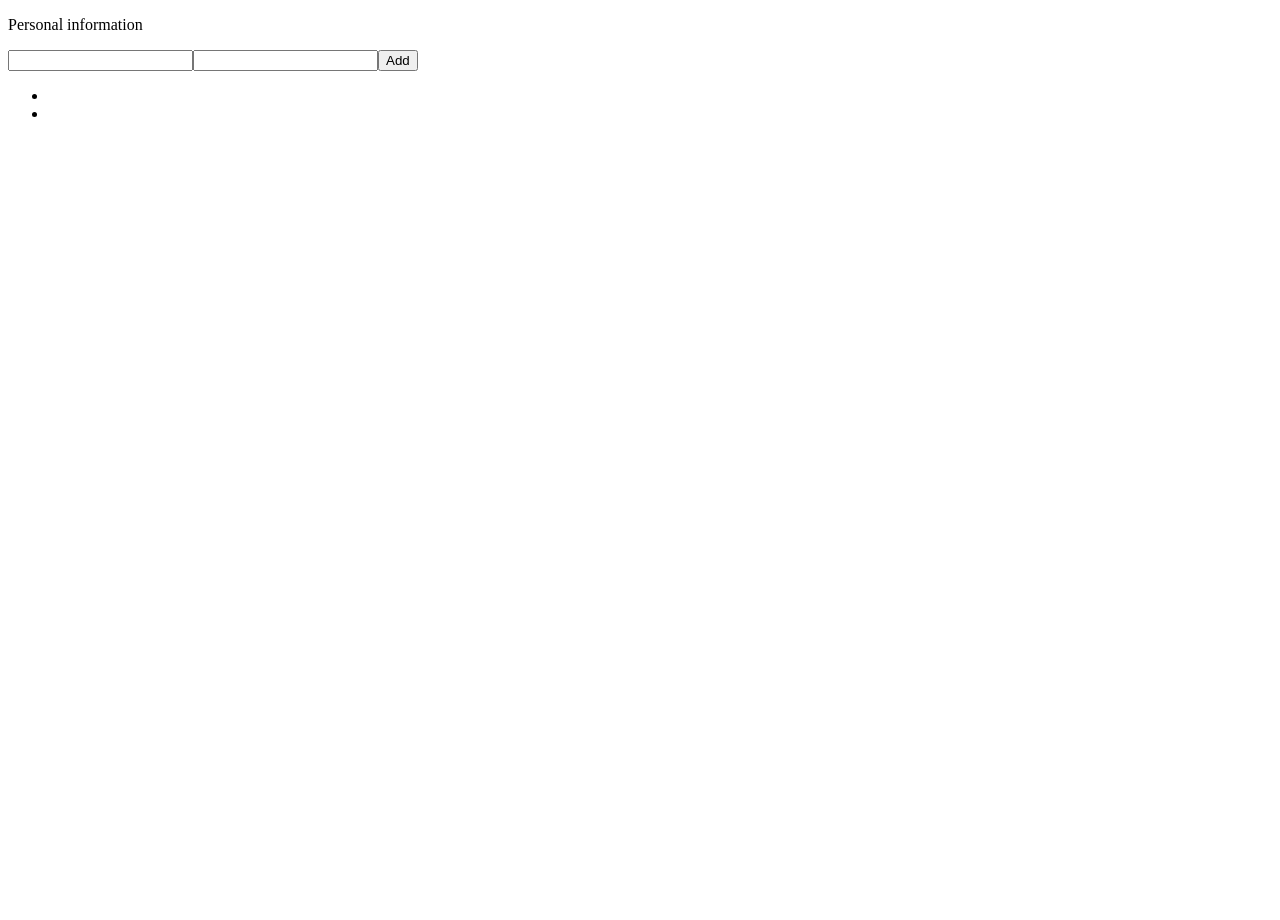
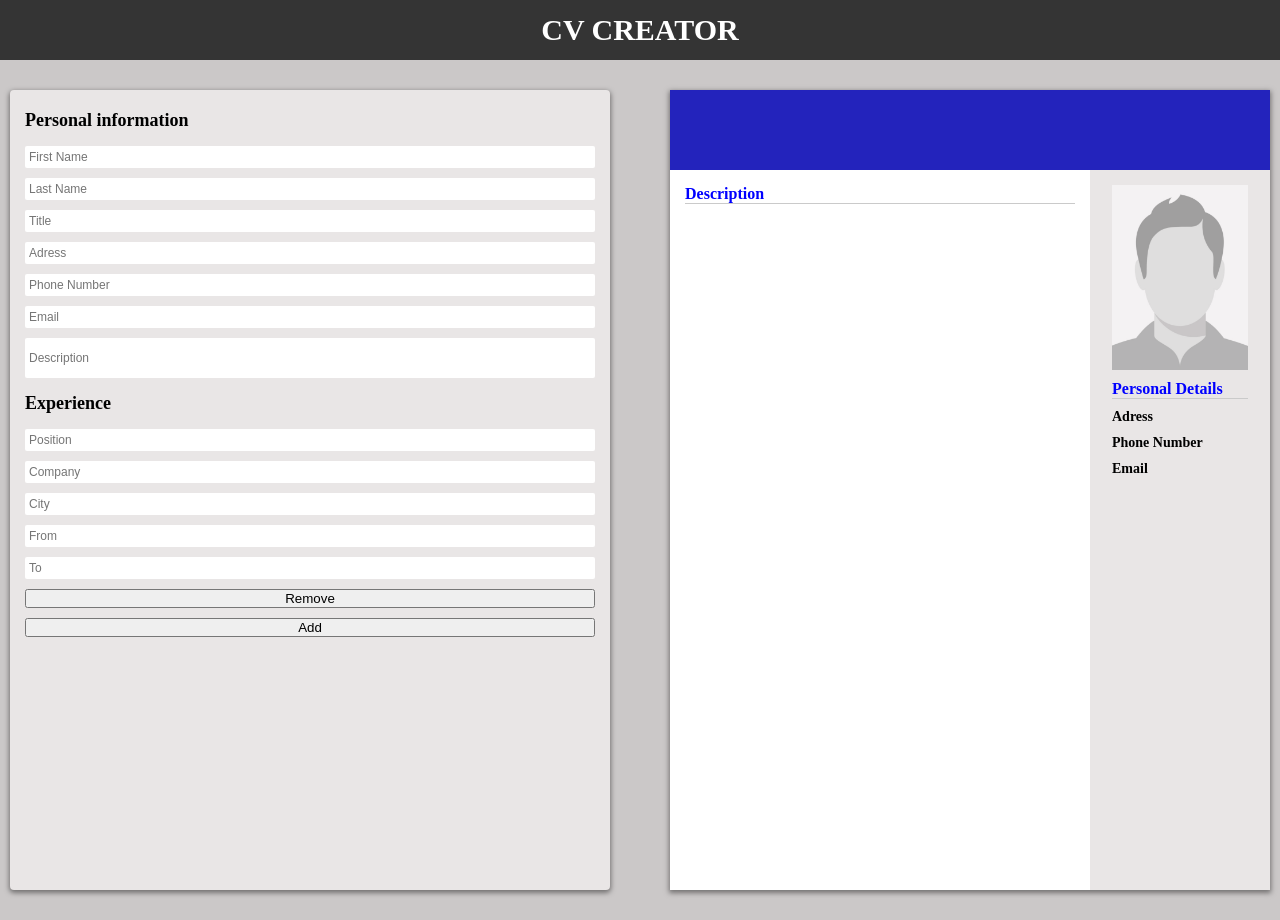
Before and after one commit to FreddyHaas/cv-project, a React (Create React App) app: page / in a window 1280 px wide. Before the commit the page ends 800 px from the top, so only its background shows below. Built offline with nearby package versions, Linux system fonts and the light colour scheme.

Commit message:
Add input field for experience and update styling

```diff
--- a/public/index.html
+++ b/public/index.html
@@ -10,29 +10,9 @@
       content="Web site created using create-react-app"
     />
     <link rel="manifest" href="%PUBLIC_URL%/manifest.json" />
-    <!--
-      Notice the use of %PUBLIC_URL% in the tags above.
-      It will be replaced with the URL of the `public` folder during the build.
-      Only files inside the `public` folder can be referenced from the HTML.
-
-      Unlike "/favicon.ico" or "favicon.ico", "%PUBLIC_URL%/favicon.ico" will
-      work correctly both with client-side routing and a non-root public URL.
-      Learn how to configure a non-root public URL by running `npm run build`.
-    -->
     <title>React App</title>
   </head>
   <body>
-    <noscript>You need to enable JavaScript to run this app.</noscript>
     <div id="root"></div>
-    <!--
-      This HTML file is a template.
-      If you open it directly in the browser, you will see an empty page.
-
-      You can add webfonts, meta tags, or analytics to this file.
-      The build step will place the bundled scripts into the <body> tag.
-
-      To begin the development, run `npm start` or `yarn start`.
-      To create a production bundle, use `npm run build` or `yarn build`.
-    -->
   </body>
 </html>
--- a/src/App.js
+++ b/src/App.js
@@ -1,19 +1,51 @@
 import React, { Component } from 'react';
 import PersonalInformation from './Components/PersonalInformation.js'
+import PersonalDetails from './Components/PersonalDetails.js'
+import Description from './Components/Description.js'
+import './styles.css'
+
+
 
 class App extends Component {
   constructor() {
     super();
 
     this.state = {
-      personalInformation: {firstName: '', lastName: ''},
+      personalInformation: {firstName: '', lastName: '', title:''},
+      personalDetails: {adress: '', phoneNumber: '', email: ''},
+      description: '',
+      experience:[{position: '', company: '', city:'', from:'', to:''}]
     }
   }
 
-  handleChange = (e) => {
+  updatePersonalInformation = (e) => {
     let personalInformation = this.state.personalInformation;
     personalInformation[e.target.name] = e.target.value;
     this.setState({personalInformation});
+  }
+
+  updatePersonalDetails = (e) => {
+    let personalDetails = this.state.personalDetails;
+    personalDetails[e.target.name] = e.target.value;
+    this.setState({personalDetails});
+  }
+
+  updateExperience = (i, e) => {
+    let experience = this.state.experience;
+    experience[i][e.target.name] = e.target.value;
+    this.setState({experience});
+  }
+
+  removeExperienceFields = (i) => {
+    let experience = this.state.experience;
+    experience.splice(i,1);
+    this.setState({experience})
+  }
+
+  addExperienceFields = () => {
+    this.setState(({
+      experience: [...this.state.experience, {position: '', company: '', city:'', from:'', to:''}]
+    }))
   }
 
   handleSubmit = (e) => {
@@ -23,14 +55,45 @@ class App extends Component {
   render() {
     return (
       <div>
-        <div className="personal-information">
-          <p>Personal information</p>
-          <form onSubmit={this.handleSubmit}>
-            <input type="text" name="firstName" value = { this.state.personalInformation.firstName } onChange = { this.handleChange } />
-            <input type="text" name="lastName" value = { this.state.personalInformation.lastName } onChange = { this.handleChange } />
-            <button type="submit">Add</button>
-          </form>
-          <PersonalInformation {...this.state.personalInformation} />
+        <div className="header">CV CREATOR</div>
+        <div className="main">
+          <div className="input-section">
+            <div className="personal-information">
+              <p>Personal information</p>
+              <form>
+                <input type="text" name="firstName" placeholder="First Name" value = { this.state.personalInformation.firstName } onChange = { this.updatePersonalInformation } />
+                <input type="text" name="lastName" placeholder="Last Name" value = { this.state.personalInformation.lastName } onChange = { this.updatePersonalInformation } />
+                <input type="text" name="title" placeholder="Title" value = { this.state.personalInformation.title } onChange = { this.updatePersonalInformation } />
+                <input type="text" name="adress" placeholder="Adress" value = { this.state.personalDetails.adress } onChange = { this.updatePersonalDetails } />
+                <input type="text" name="phoneNumber" placeholder="Phone Number" value = { this.state.personalDetails.phoneNumber } onChange = { this.updatePersonalDetails } />
+                <input type="text" name="email" placeholder="Email" value = { this.state.personalDetails.email } onChange = { this.updatePersonalDetails } />
+                <input type="text" name="description" placeholder="Description" value = { this.state.description } onChange = { ((e) => {this.setState({description: e.target.value})}) } id="description-input" />
+              </form>
+              </div>
+            <div className="experience">
+              <p>Experience</p>
+              <form>
+                {this.state.experience.map((element, index) => (
+                    <div className="experience-input-form" key={index}>
+                      <input type="text" name="position" placeholder="Position" value = { element.position || '' } onChange = { (e) => {this.updateExperience(index, e)} } />
+                      <input type="text" name="company" placeholder="Company" value = { element.company || '' } onChange = { (e) => {this.updateExperience(index, e)} } />
+                      <input type="text" name="city" placeholder="City" value = { element.city || '' } onChange = { (e) => {this.updateExperience(index, e)} } />
+                      <input type="text" name="from" placeholder="From" value = { element.from || '' } onChange = { (e) => {this.updateExperience(index, e)} } />
+                      <input type="text" name="to" placeholder="To" value = { element.to || '' } onChange = { (e) => {this.updateExperience(index, e)} } />
+                      <button className="button delete" type="button" onClick={() => this.removeExperienceFields()}>Remove</button>
+                    </div>
+                ))}
+                <button className="button add" type="button" onClick={() => this.addExperienceFields()}>Add</button>
+              </form>
+            </div>
+          </div>
+          <div className="cv">
+            <PersonalInformation {...this.state.personalInformation}/>
+            <div className="cv-main">
+              <Description input = {this.state.description}/>
+            </div>
+            <PersonalDetails {...this.state.personalDetails}/>
+          </div>
         </div>
       </div>
     )
@@ -41,4 +104,3 @@ class App extends Component {
 export default App;
 
 // Add default value;
-{/* <input type="text" name="title" value = { this.state.personalInformation.title } onChange = { this.handleChange } /> */}
--- /dev/null
+++ b/src/Components/Description.js
@@ -0,0 +1,13 @@
+import React from 'react';
+
+const Description = (props) => {
+
+    return (
+        <div className="description">
+            <h4>Description</h4>
+            <p>{ props.input }</p>
+        </div>
+    )
+}
+
+export default Description;
--- /dev/null
+++ b/src/Components/PersonalDetails.js
@@ -0,0 +1,30 @@
+import React from 'react';
+import image from '../img/empty_avatar.jpg'
+
+const PersonalDetails = (props) => {
+
+    const { adress, phoneNumber, email } = props;
+
+    return (
+        <div className="cv-right-section">
+            <img src={image} alt="applicant"/>
+            <div className="personal-details">
+                <h4>Personal Details</h4>
+                <div className="content">
+                    <p>Adress</p>
+                    <p>{adress}</p>
+                </div>
+                <div className="content">
+                    <p>Phone Number</p>
+                    <p>{phoneNumber}</p>
+                </div>
+                <div className="content">
+                    <p>Email</p>
+                    <p>{email}</p>
+                </div>
+            </div>
+        </div>
+    )
+}
+
+export default PersonalDetails;
--- a/src/Components/PersonalInformation.js
+++ b/src/Components/PersonalInformation.js
@@ -2,13 +2,13 @@ import React from 'react';
 
 const PersonalInformation = (props) => {
 
-    const { firstName, lastName } = props;
+    const { firstName, lastName, title } = props;
 
     return (
-        <ul>
-            <li>{firstName}</li>
-            <li>{lastName}</li>
-        </ul>
+        <div className="cv-header">
+            <p>{firstName} {lastName}</p>
+            <p>{title}</p>
+        </div>
     )
 }
 
--- /dev/null
+++ b/src/styles.css
@@ -0,0 +1,144 @@
+*{
+    margin: 0px;
+    padding: 0px;
+    box-sizing: border-box;
+}
+
+:root {
+    --main-light-grey: rgb(233, 230, 230);
+}
+
+.header{
+    width: 100vw;
+    height: 60px;
+    background-color: rgb(52, 52, 52);
+    color: white;
+    display: flex;
+    justify-content: center;
+    align-items: center;
+    font-size: 30px;
+    font-weight: 900;
+}
+
+.main {
+    display: flex;
+    justify-content: center;
+    gap: 60px;
+    padding: 30px;
+    background-color: rgb(203, 200, 200);
+}
+
+.input-section {
+    width: 600px;
+    background-color: var(--main-light-grey);
+    box-shadow: 0px 2px 5px 1px rgb(116, 114, 114);
+    border-radius: 4px;
+    padding: 20px 15px;
+    flex: 0 0 auto;
+    display: flex;
+    flex-direction: column;
+    gap: 15px;
+}
+
+.input-section p {
+    font-size: 18px;
+    font-weight: 700;
+    margin-bottom: 15px;
+}
+
+form {
+    display: flex;
+    flex-direction: column;
+    gap: 10px;
+}
+
+input {
+    width: 100%;
+    border: none;
+    border-radius: 2px;
+    font-size: 12px;
+    padding: 4px;
+}
+
+#description-input {
+    height: 40px;
+}
+
+.cv {
+    width: 600px;
+    height: 800px;
+    background-color: var(--main-light-grey);
+    box-shadow: 0px 2px 5px 1px rgb(116, 114, 114);
+    display: grid;
+    grid-template-rows: auto 1fr;
+    grid-template-columns: 7fr 3fr;
+    flex: 0 0 auto;
+}
+
+.cv-header {
+    width: 100%;
+    height: 80px;
+    background-color: rgb(35, 35, 188);
+    color: white;
+    padding: 10px;
+    font-size: 30px;
+    grid-column: 1 / 3;
+}
+
+.cv-header p:nth-child(2) {
+    font-size: 18px;
+    margin-top: 5px;
+}
+
+.cv-right-section {
+    padding: 15px 5px;
+    display: flex;
+    align-items: center;
+    flex-direction: column;
+    gap: 10px;
+}
+
+.personal-details {
+    width: 80%;
+    display: flex;
+    flex-direction: column;
+    gap: 10px;
+}
+
+.personal-details .content {
+    font-size: 14px;
+}
+
+.personal-details .content p:nth-child(1) {
+    font-weight: 700;
+}
+
+.cv-right-section img {
+    width: 80%;
+}
+
+.cv-main {
+    background-color: white;
+    padding: 15px;
+}
+
+h4 {
+    color: blue;
+    border-bottom: solid 0.5px rgb(202, 202, 202);
+}
+
+.description {
+    display: flex;
+    flex-direction: column;
+    gap: 10px;
+}
+
+.description p:nth-child(2) {
+    font-size: 14px;
+}
+
+.experience-input-form {
+    display: flex;
+    flex-direction: column;
+    gap: 10px;
+}
```
Also changed, not shown: src/img/empty_avatar.jpg (added).
